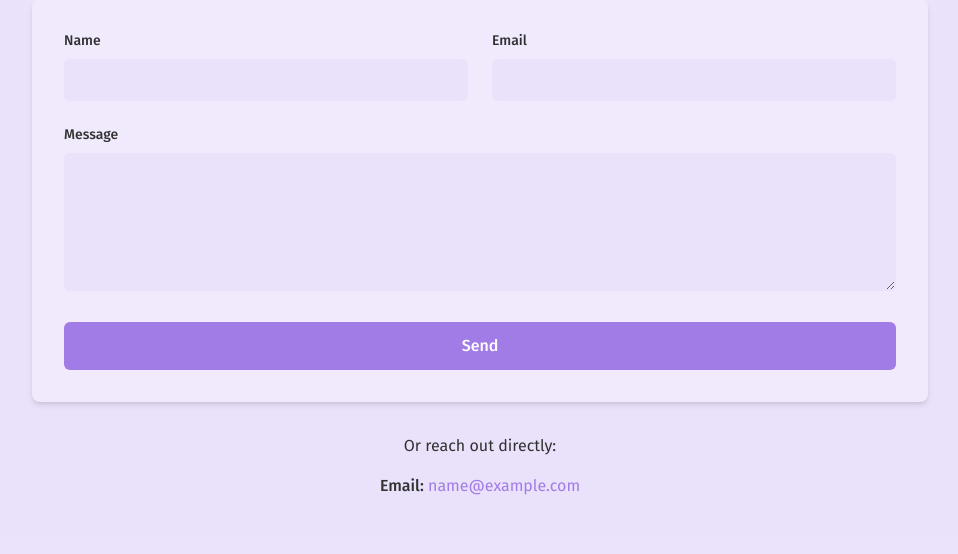
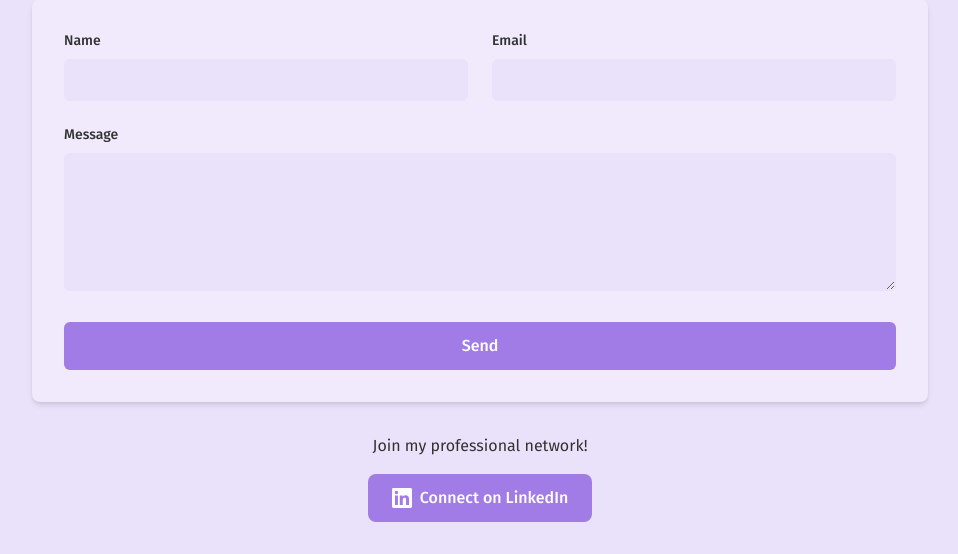
Before and after one commit to mirosgithub/my_portfolio, a Flask app: page /contact in a window 1280 px wide. Shown: the part 265-819 px from the top of the page, without its empty margins (160-1118 px from the left). Before the commit the page ends 760 px from the top, so only its background shows below. Run offline with Flask 3, Linux system fonts and the light colour scheme; tables that the repository leaves empty hold one stand-in row (values such as "Sample post"); style sheets or scripts are compiled from the project's sources; some web fonts are replaced.

Commit message:
refactor: change contact form email to linkedin

```diff
--- a/templates/contact.html
+++ b/templates/contact.html
@@ -67,14 +67,19 @@
   </div>
 
   <div class="mt-8 text-center">
-    <p class="text-content mb-4">Or reach out directly:</p>
+    <p class="text-content mb-4">Join my professional network!</p>
     <div class="space-y-2">
-      {% if personal_info.email %}
-      <p class="text-content">
-        <span class="font-medium">Email:</span>
-        <a href="mailto:{{ personal_info.email }}" class="text-primary hover:text-primary/80">{{ personal_info.email
-          }}</a>
-      </p>
+      {% if personal_info.linkedin %}
+      <div class="flex justify-center">
+        <a href="https://{{ personal_info.linkedin }}" target="_blank" rel="noopener noreferrer"
+          class="inline-flex items-center px-6 py-3 bg-primary hover:bg-primary/80 text-white font-medium rounded-lg transition-colors">
+          <svg class="w-5 h-5 mr-2" fill="currentColor" viewBox="0 0 24 24">
+            <path
+              d="M20.447 20.452h-3.554v-5.569c0-1.328-.027-3.047-1.852-3.047-1.853 0-2.136 1.445-2.136 2.939v5.677H9.351V9h3.414v1.561h.046c.477-.9 1.637-1.85 3.37-1.85 3.601 0 4.267 2.37 4.267 5.455v6.286zM5.337 7.433c-1.144 0-2.063-.926-2.063-2.065 0-1.138.92-2.063 2.063-2.063 1.14 0 2.064.925 2.064 2.063 0 1.139-.925 2.065-2.064 2.065zm1.782 13.019H3.555V9h3.564v11.452zM22.225 0H1.771C.792 0 0 .774 0 1.729v20.542C0 23.227.792 24 1.771 24h20.451C23.2 24 24 23.227 24 22.271V1.729C24 .774 23.2 0 22.222 0h.003z" />
+          </svg>
+          Connect on LinkedIn
+        </a>
+      </div>
       {% endif %}
     </div>
   </div>
```
